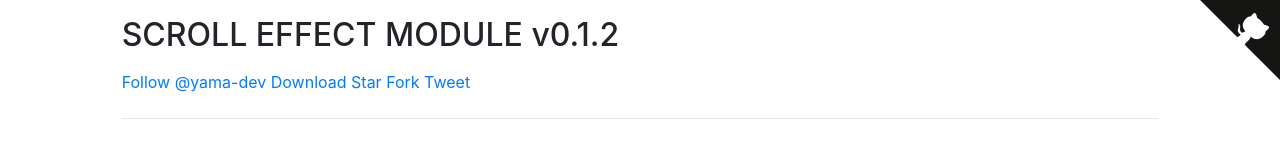
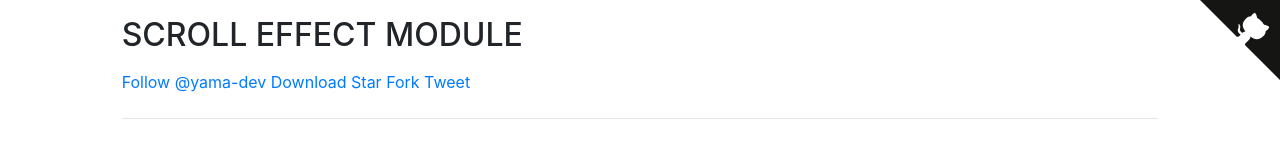
Before and after one commit to yama-dev/js-scroll-effect-module, a website built with webpack: page examples/floor-nav.html in a window 1280 px wide. Shown: the top 145 px of the page. Built offline with nearby package versions, Linux system fonts and the light colour scheme.

Commit message:
adjust sample page

```diff
--- a/examples/floor-nav.html
+++ b/examples/floor-nav.html
@@ -18,7 +18,7 @@
   <div class="row mt-3">
     <div class="col-md-1"></div>
     <div class="col-md-10">
-      <h2 class="mb-3">SCROLL EFFECT MODULE v0.1.2</h2>
+      <h2 class="mb-3">SCROLL EFFECT MODULE</h2>
 
       <span class="p-sns"><a class="github-button" href="https://github.com/yama-dev" data-show-count="true" aria-label="Follow @yama-dev on GitHub">Follow @yama-dev</a></span>
       <span class="p-sns"><a class="github-button" href="https://github.com/yama-dev/js-scroll-effect-module/archive/master.zip" data-icon="octicon-cloud-download" aria-label="Download yama-dev/js-scroll-effect-module on GitHub">Download</a></span>
```
